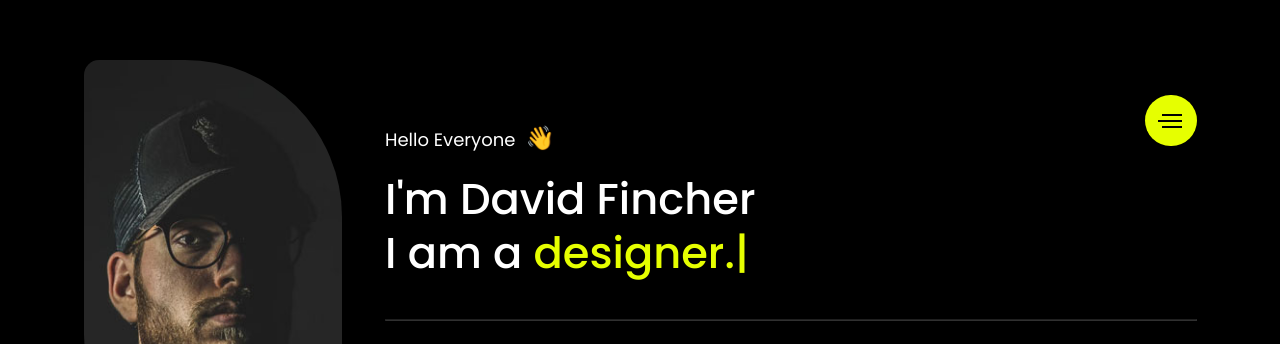
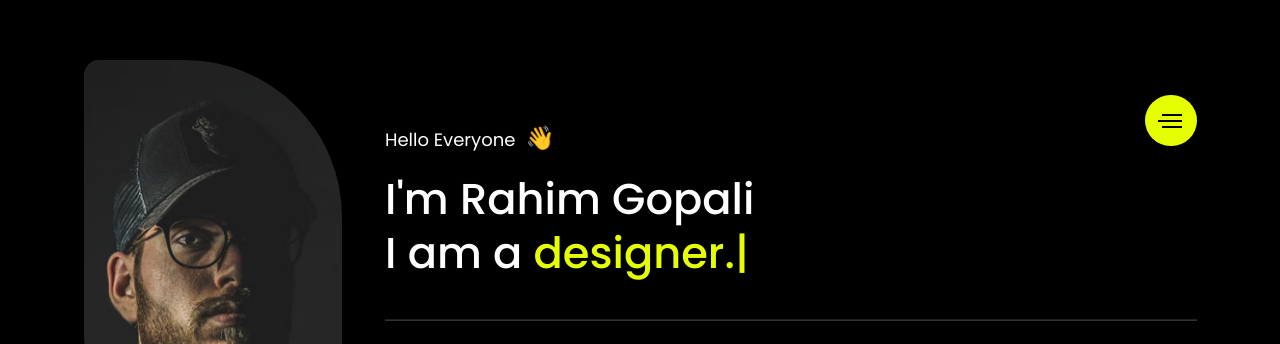
Before and after one commit to RahimGopali1/demo-portfolio, a plain HTML site: page index.html in a window 1280 px wide. Shown: the top 344 px of the page. Drawn offline with Linux system fonts and the light colour scheme; some packages are replaced by stand-ins of ours; files whose address does not match are found by name.

Commit message:
this is a demo portfolio site

```diff
--- a/index.html
+++ b/index.html
@@ -88,7 +88,7 @@
           <div class="col-xl-9 col-lg-8 col-md-6 right-content">
             <h5 class="hi classic-animation" data-delay=".5">Hello Everyone <span>👋</span></h5>
             <div class="spacer-15"></div>
-            <h1 class="hero-big classic-animation" data-delay=".7">I'm David Fincher<br> I am a<span class="element" data-values=" developer.,  designer.,  manager., " data-loop="true" data-backdelay="2">web interface.</span></h1>
+            <h1 class="hero-big classic-animation" data-delay=".7">I'm Rahim Gopali<br> I am a<span class="element" data-values=" developer.,  designer.,  manager., " data-loop="true" data-backdelay="2">web interface.</span></h1>
             <div class="spacer-30"></div>
             <hr class="clip-animation" data-delay="1">
             <ul class="row profile-info clip-animation" data-delay="1">
```
